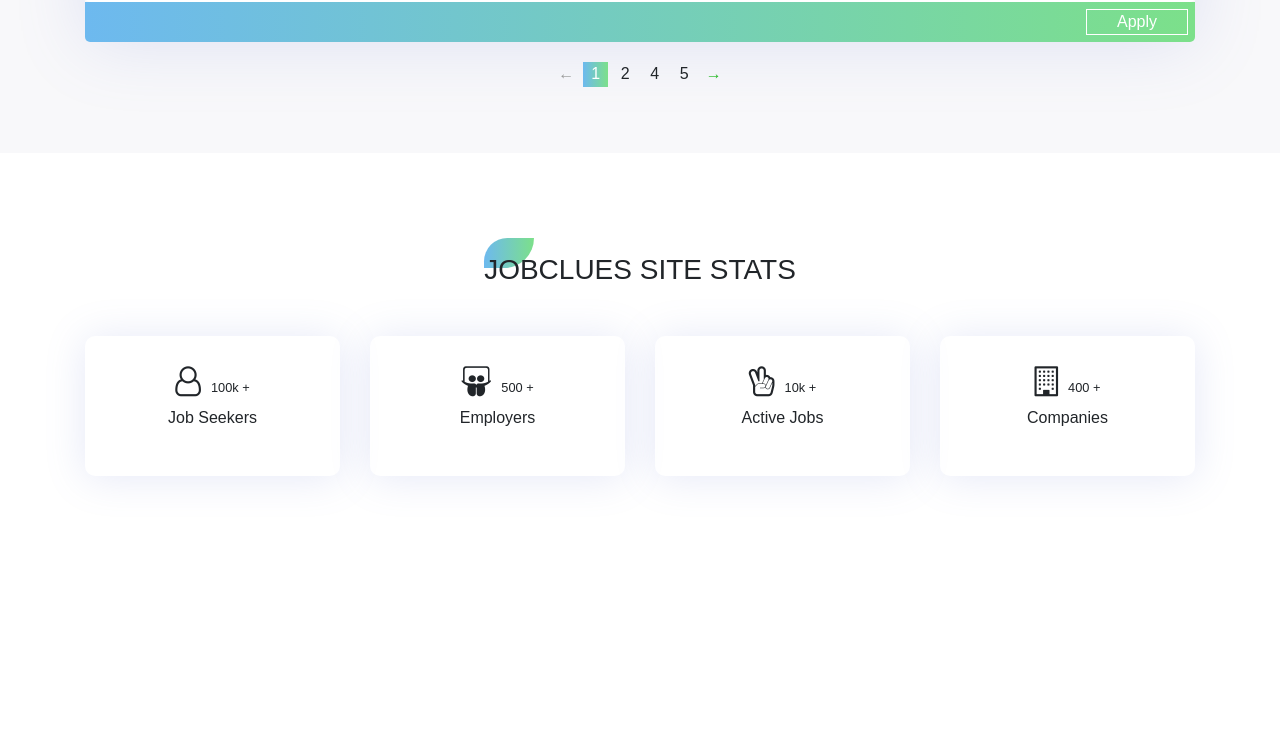
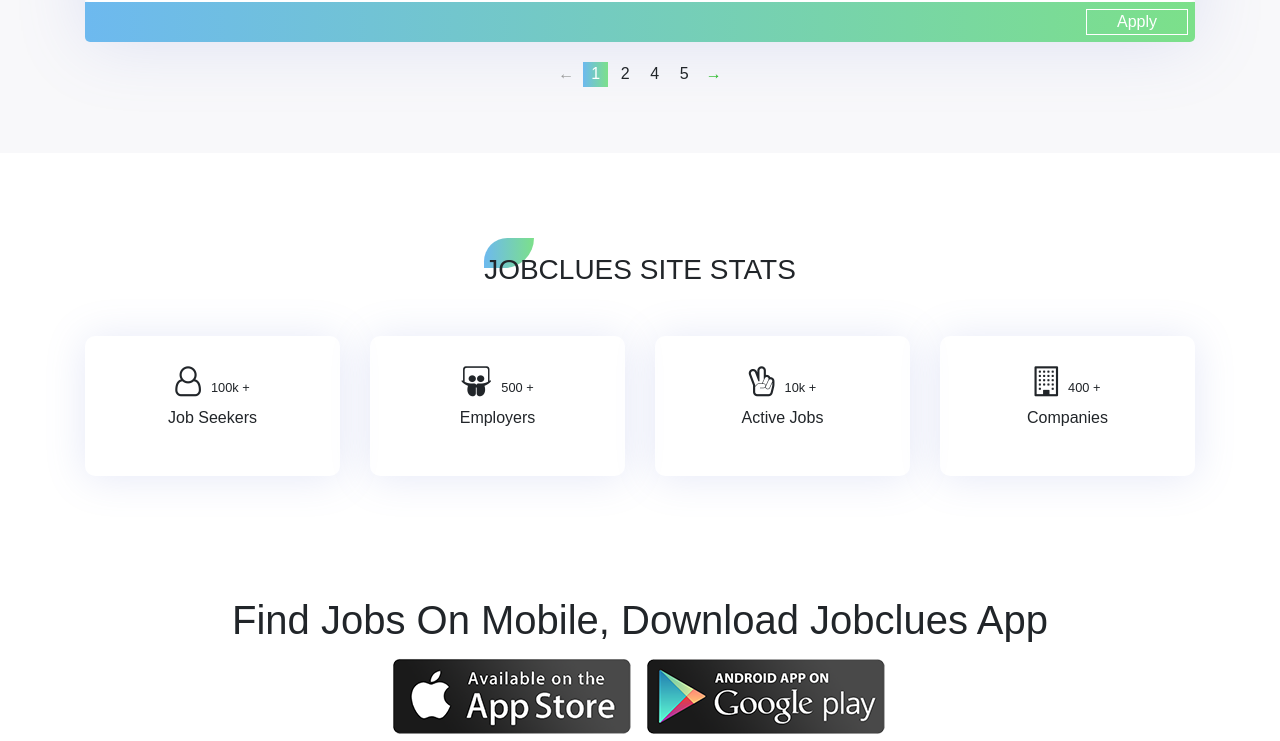
Before and after one commit to Avishek-kr/job-website, a plain HTML site: page index.html in a window 1280 px wide. Shown: the part 2634-3375 px from the top of the page. Before the commit the page ends 3230 px from the top, so only its background shows below. Drawn offline with nearby package versions, Linux system fonts and the light colour scheme.

Commit message:
created banner

```diff
--- a/index.html
+++ b/index.html
@@ -223,5 +223,11 @@
 </section>
 
 
+<section id="app-banner" class="text-center">
+    <h1>Find Jobs On Mobile, Download Jobclues App</h1>
+    <img src="images/app-store.png">
+    <img src="images/play-store.png">
+</section>
+
 </body>
 </html>
```
